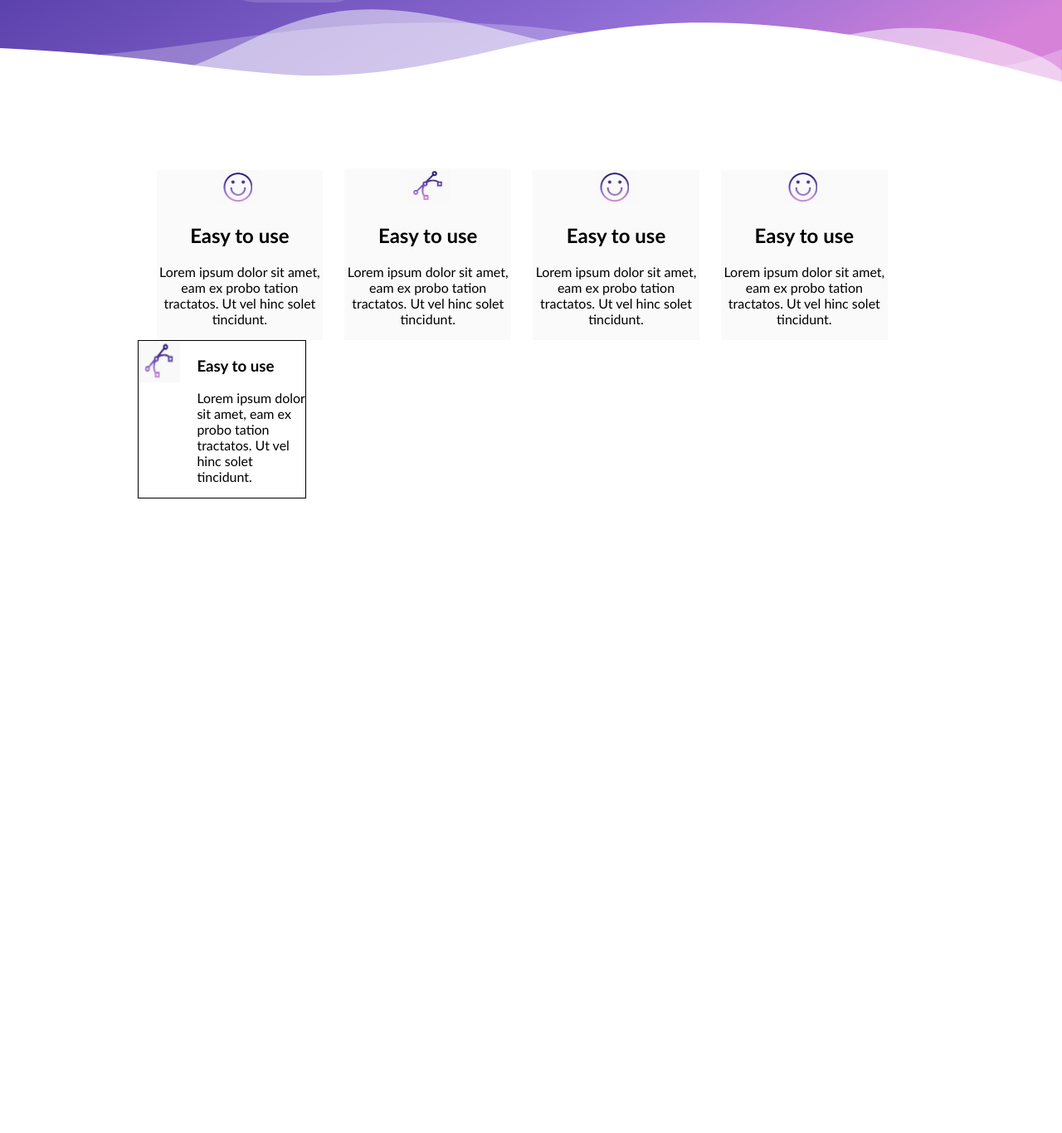
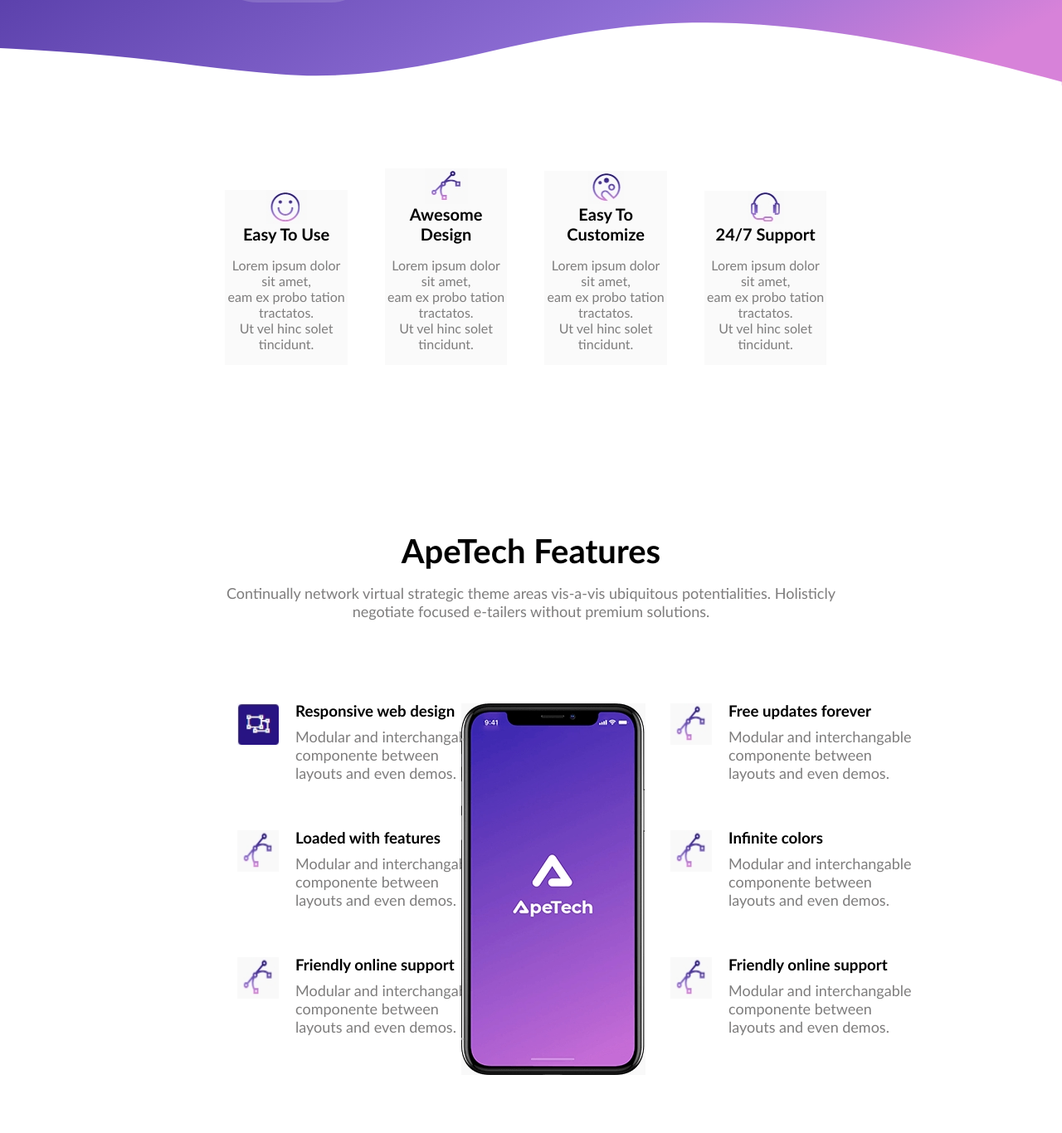
Before and after one commit to Ado2211/My_web_page, a plain HTML site: page index.html in a window 1280 px wide. Shown: the part 697-2063 px from the top of the page at 83% size. Before the commit the page ends 1298 px from the top, so only its background shows below. Drawn offline with Linux system fonts and the light colour scheme.

Commit message:
update-2

```diff
--- a/index.html
+++ b/index.html
@@ -48,54 +48,120 @@
         <div class="custom-shape-divider-bottom-1643060170">
             <svg data-name="Layer 1" xmlns="http://www.w3.org/2000/svg" viewBox="0 0 1200 120"
                 preserveAspectRatio="none">
-                <path
-                    d="M0,0V46.29c47.79,22.2,103.59,32.17,158,28,70.36-5.37,136.33-33.31,206.8-37.5C438.64,32.43,512.34,53.67,583,72.05c69.27,18,138.3,24.88,209.4,13.08,36.15-6,69.85-17.84,104.45-29.34C989.49,25,1113-14.29,1200,52.47V0Z"
-                    opacity=".25" class="shape-fill"></path>
-                <path
-                    d="M0,0V15.81C13,36.92,27.64,56.86,47.69,72.05,99.41,111.27,165,111,224.58,91.58c31.15-10.15,60.09-26.07,89.67-39.8,40.92-19,84.73-46,130.83-49.67,36.26-2.85,70.9,9.42,98.6,31.56,31.77,25.39,62.32,62,103.63,73,40.44,10.79,81.35-6.69,119.13-24.28s75.16-39,116.92-43.05c59.73-5.85,113.28,22.88,168.9,38.84,30.2,8.66,59,6.17,87.09-7.5,22.43-10.89,48-26.93,60.65-49.24V0Z"
-                    opacity=".5" class="shape-fill"></path>
-                <path
-                    d="M0,0V5.63C149.93,59,314.09,71.32,475.83,42.57c43-7.64,84.23-20.12,127.61-26.46,59-8.63,112.48,12.24,165.56,35.4C827.93,77.22,886,95.24,951.2,90c86.53-7,172.46-45.71,248.8-84.81V0Z"
+                <path d="M0,0V46.29c47.79,22.2,103.59,32.17,158,28,70.36-5.37,136.33-33.31,206.
+                    8-37.5C438.64,32.43,512.34,53.67,583,72.05c69.27,18,138.3,24.88,209.4,13.
+                    08,36.15-6,69.85-17.84,104.45-29.34C989.49,25,1113-14.29,1200,52.47V0Z" opacity=".25"
                     class="shape-fill"></path>
+                <path d="M0,0V15.81C13,36.92,27.64,56.86,47.69,72.05,99.41,111.27,165,111,224.
+                    58,91.58c31.15-10.15,60.09-26.07,89.67-39.8,40.92-19,84.73-46,130.83-49.
+                    67,36.26-2.85,70.9,9.42,98.6,31.56,31.77,25.39,62.32,62,103.63,73,40.44,
+                    10.79,81.35-6.69,119.13-24.28s75.16-39,116.92-43.05c59.73-5.85,113.28,22.
+                    88,168.9,38.84,30.2,8.66,59,6.17,87.09-7.5,22.43-10.89,48-26.93,60.65-49.24V0Z" opacity=".5"
+                    class="shape-fill"></path>
+                <path d="M0,0V5.63C149.93,59,314.09,71.32,475.83,42.57c43-7.64,84.23-20.12,
+                    127.61-26.46,59-8.63,112.48,12.24,165.56,35.4C827.93,77.22,886,95.24,
+                    951.2,90c86.53-7,172.46-45.71,248.8-84.81V0Z" class="shape-fill"></path>
             </svg>
             <div class="shapes_bottom_center"></div>
         </div>
     </div>
 
-    <div id="squares" class="page">
+    <div id="squares">
         <div class="square">
             <img alt="smile" src="assets/smile.jpg">
-            <h2>Easy to use</h2>
-            <p>Lorem ipsum dolor sit amet, eam ex probo tation tractatos. Ut vel hinc solet tincidunt.</p>
+            <h2>Easy To Use</h2>
+            <p>Lorem ipsum dolor sit amet,<br> eam ex probo tation tractatos.<br>
+                Ut vel hinc solet tincidunt.</p>
         </div>
 
         <div class="square">
             <img alt="design" src="assets/design.jpg">
-            <h2>Easy to use</h2>
-            <p>Lorem ipsum dolor sit amet, eam ex probo tation tractatos. Ut vel hinc solet tincidunt.</p>
+            <h2>Awesome Design</h2>
+            <p>Lorem ipsum dolor sit amet,<br> eam ex probo tation tractatos.<br>
+                Ut vel hinc solet tincidunt.</p>
         </div>
 
         <div class="square">
-            <img alt="smile" src="assets/smile.jpg">
-            <h2>Easy to use</h2>
-            <p>Lorem ipsum dolor sit amet, eam ex probo tation tractatos. Ut vel hinc solet tincidunt.</p>
+            <img alt="smile" src="assets/custom.jpg">
+            <h2>Easy To Customize</h2>
+            <p>Lorem ipsum dolor sit amet,<br> eam ex probo tation tractatos.<br>
+                Ut vel hinc solet tincidunt.</p>
         </div>
 
         <div class="square">
-            <img alt="smile" src="assets/smile.jpg">
-            <h2>Easy to use</h2>
-            <p>Lorem ipsum dolor sit amet, eam ex probo tation tractatos. Ut vel hinc solet tincidunt.</p>
+            <img alt="smile" src="assets/support.jpg">
+            <h2>24/7 Support</h2>
+            <p>Lorem ipsum dolor sit amet,<br> eam ex probo tation tractatos.<br>
+                 Ut vel hinc solet tincidunt.</p>
         </div>
     </div>
 
-    <div id="features" class="page">
+    <div class="naslov">
+        <h4>ApeTech Features</h4>
+        <p>Continually network virtual strategic
+            theme areas vis-a-vis ubiquitous potentialities.
+            Holisticly<br> negotiate focused e-tailers without premium solutions.</p>
+    </div>
+
+    <div id="features" >
         <div class="features-left">
+            <div class="feature">
+                <img alt="design" src="assets/responsive.jpg">
+                <div class="about">
+                    <h3>Responsive web design</h3>
+                    <p>Modular and interchangable componente between
+                        layouts and even demos.</p>
+                </div>
+            </div>
+
             <div class="feature">
                 <img alt="design" src="assets/design.jpg">
                 <div class="about">
-                    <h3>Easy to use</h3>
-                    <p>Lorem ipsum dolor sit amet, eam ex probo
-                        tation tractatos. Ut vel hinc solet tincidunt.</p>
+                    <h3>Loaded with features</h3>
+                    <p>Modular and interchangable componente between
+                        layouts and even demos.</p>
+                </div>
+            </div>
+
+            <div class="feature">
+                <img alt="design" src="assets/design.jpg">
+                <div class="about">
+                    <h3>Friendly online support</h3>
+                    <p>Modular and interchangable componente between
+                        layouts and even demos.</p>
+                </div>
+            </div>
+        </div>
+
+        <div class="phone-center">
+            <img alt="phone-center" src="assets/phone-center.jpg">
+        </div>
+
+        <div class="features-right">
+            <div class="feature">
+                <img alt="design" src="assets/design.jpg">
+                <div class="about">
+                    <h3>Free updates forever</h3>
+                    <p>Modular and interchangable componente between
+                        layouts and even demos.</p>
+                </div>
+            </div>
+
+            <div class="feature">
+                <img alt="design" src="assets/design.jpg">
+                <div class="about">
+                    <h3>Infinite colors</h3>
+                    <p>Modular and interchangable componente between
+                        layouts and even demos.</p>
+                </div>
+            </div>
+
+            <div class="feature">
+                <img alt="design" src="assets/design.jpg">
+                <div class="about">
+                    <h3>Friendly online support</h3>
+                    <p>Modular and interchangable componente between
+                        layouts and even demos.</p>
                 </div>
             </div>
         </div>
--- a/main.css
+++ b/main.css
@@ -1,5 +1,6 @@
 html {
     scroll-behavior: smooth;
+
 }
 
 body {
@@ -71,6 +72,7 @@ body {
 .page {
     margin-left: 13%;
 }
+
 #home {
     margin-top: 100px;
     color: white;
@@ -108,8 +110,6 @@ h1 {
     overflow: hidden;
 }
 
-
-
 #main-menu {
     margin-left: auto;
     margin-right: 13%;
@@ -121,19 +121,35 @@ h1 {
     height: 18%;
     background-color: #fafafa;
     text-align: center;
-    margin-left: 2%;
+    margin-left: 5%;
+
+
+}
+.square >img {
+    margin-bottom: -20px;
 }
 
 #squares {
     margin-top: 100px;
+    margin-left: 18%;
+    margin-right: 18%;
+}
+
+.square > p {
+    color: rgb(126, 125, 125);
+}
+
+.square h2 {
+    font-size: 20px;
 }
 
 @media (max-width: 1200px) {
     html {
-    margin-left: -10%;
-    margin-right: -10%;
+        margin-left: -10%;
+        margin-right: -10%;
     }
-     #header-home {
+
+    #header-home {
         background: linear-gradient(150deg, #281483 15%, #8f6ed5 75%, #d782d9 94%);
         height: 97vh;
     }
@@ -159,6 +175,7 @@ h1 {
         width: calc(249% + 1.3px);
         height: 90px;
     }
+
     #header-home {
         background: linear-gradient(150deg, #281483 15%, #8f6ed5 75%, #d782d9 94%);
         height: 97vh;
@@ -167,18 +184,53 @@ h1 {
 }
 
 .feature {
-    width: 18%;
+    width: 300px;
     height: 18%;
-    border: 1px solid black;
     display: flex;
+    margin-left: 10%;
+    margin-bottom: 60px;
+
 }
 
 .about {
     margin-left: 20px;
+    margin-top: -7%;
 }
 
-.feature > img {
+.feature>img {
     width: 50px;
     height: 50px;
-    display: block;
 }
+
+.about>p {
+    font-size: 18px;
+    color: rgb(126, 125, 125);
+    margin-top: -10px;
+}
+
+h4 {
+    font-size: 40px;
+    margin-bottom: -2px;
+}
+
+.naslov > p {
+    color: rgb(126, 125, 125);
+    font-size: 18px;
+}
+
+.naslov {
+    text-align: center;
+    margin-top: 200px;
+}
+
+#features {
+   display: flex;
+   margin-top: 100px;
+   justify-content: space-between;
+   margin-right: 20%;
+   margin-left: 20%;
+}
+
+.features-right {
+
+}
```
Also changed, not shown: assets/phone-center.jpg (added), assets/responsive.jpg (added).
